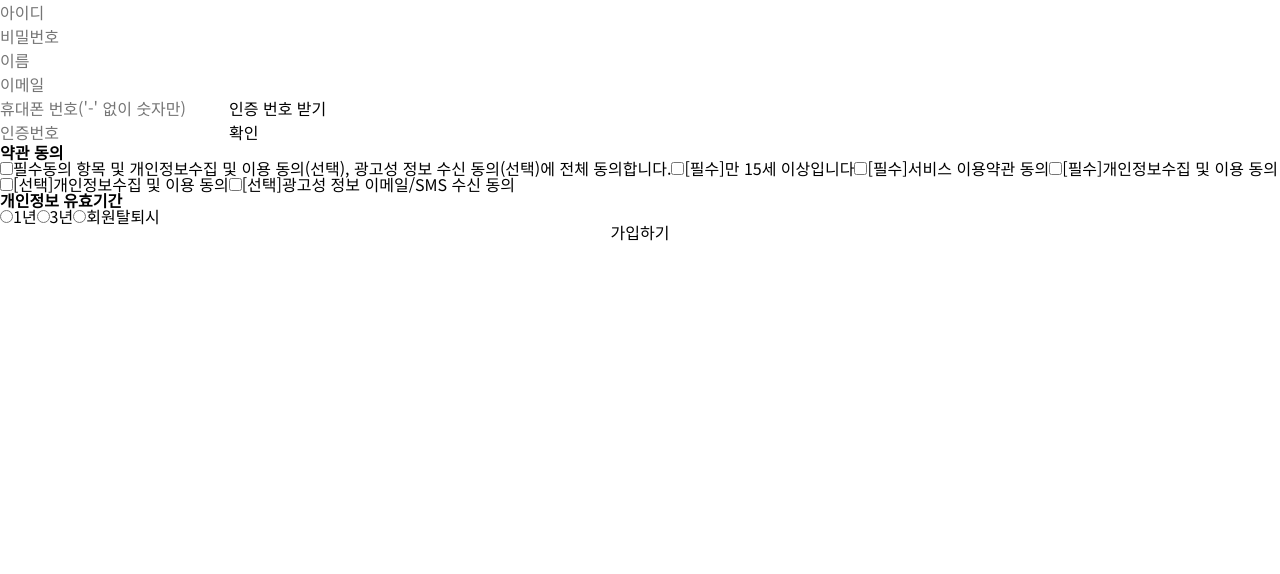
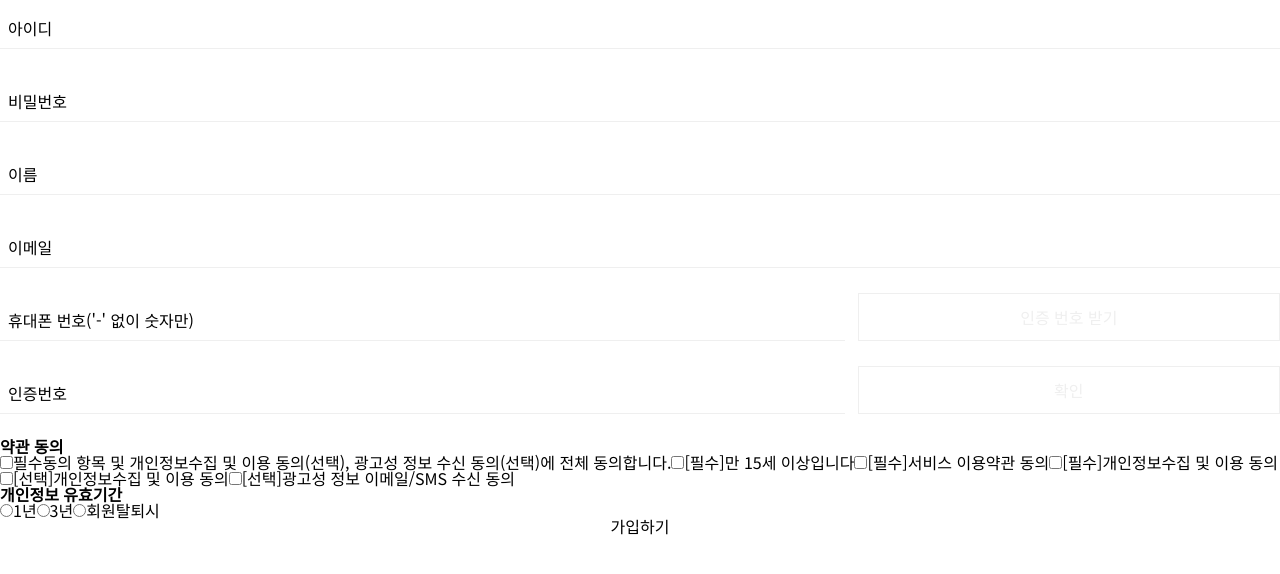
Before and after one commit to marshallku/JobKorea-test, a React (Vite) app: page /sign-up in a window 1280 px wide. Shown: the top 574 px of the page. Built offline with nearby package versions, Linux system fonts and the light colour scheme.

Commit message:
Use input box component

```diff
--- a/src/pages/SignUp.tsx
+++ b/src/pages/SignUp.tsx
@@ -1,4 +1,5 @@
 import { useMemo, useState } from "react";
+import Input from "../components/Input";
 import useForm from "../hooks/useForm";
 import fcls from "../utils/fcls";
 import "./SignUp.css";
@@ -45,6 +46,7 @@ export default function SignUp() {
             value: "",
             minLength: 10,
             maxLength: 11,
+            required: true,
             pattern: /^[0-9]{10,11}$/,
         },
         verify: {
@@ -52,6 +54,7 @@ export default function SignUp() {
             type: "number",
             value: "",
             required: true,
+            pattern: /^[0-9]{6}$/,
             minLength: 6,
             maxLength: 6,
         },
@@ -133,61 +136,63 @@ export default function SignUp() {
                  * and there's no default value,
                  * I didn't bind values to input elements.
                  */}
-                <input
+                <Input
                     {...getAttributes("id")}
                     onChange={({ target }) => {
                         setData("id", target.value);
                     }}
+                    errorText="6~16자의 영소문자, 숫자만 사용 가능합니다."
                 />
-                <input
+                <Input
                     {...getAttributes("password")}
                     onChange={({ target }) => {
                         setData("password", target.value);
                     }}
+                    errorText="8~16자의 영문, 숫자, 특수문자만 사용 가능합니다."
                 />
-                <input
+                <Input
                     {...getAttributes("name")}
                     onChange={({ target }) => {
                         setData("name", target.value);
                     }}
+                    errorText="2~12자의 한글, 영문만 사용 가능합니다."
                 />
-                <input
+                <Input
                     {...getAttributes("email")}
                     onChange={({ target }) => {
                         setData("email", target.value);
                     }}
+                    errorText="이메일을 올바르게 입력해주세요."
                 />
-                <div>
-                    <input
+                <Input
                     {...getAttributes("phone")}
                     onChange={({ target }) => {
-                            const sanitized = target.value.replace(
-                                /[^\d.]/g,
-                                ""
-                            );
+                        const sanitized = target.value.replace(/[^\d.]/g, "");
 
                         target.value = sanitized;
                         setData("phone", sanitized);
                     }}
+                    errorText="휴대폰 번호를 올바르게 입력해주세요."
+                    button={{
+                        text: "인증 번호 받기",
+                    }}
                 />
-                    <button type="button">인증 번호 받기</button>
-                </div>
-                <div>
-                    <input
+                <Input
                     {...getAttributes("verify")}
                     onChange={({ target }) => {
-                            setData("verify", target.value);
+                        const sanitized = target.value.replace(/[^\d.]/g, "");
+
+                        target.value = sanitized;
+                        setData("verify", sanitized);
+                    }}
+                    errorText="휴대폰 번호를 올바르게 입력해주세요."
+                    button={{
+                        text: "확인",
+                        onClick: () => {
+                            setData("verified", true);
+                        },
                     }}
                 />
-                    <button
-                        type="button"
-                        onClick={() => {
-                            setData("verified", true);
-                        }}
-                    >
-                        확인
-                    </button>
-                </div>
                 <section className="terms">
                     <h2>약관 동의</h2>
                     <label className="terms-item">
```
Lines whose indentation alone changed are shown as unchanged.
